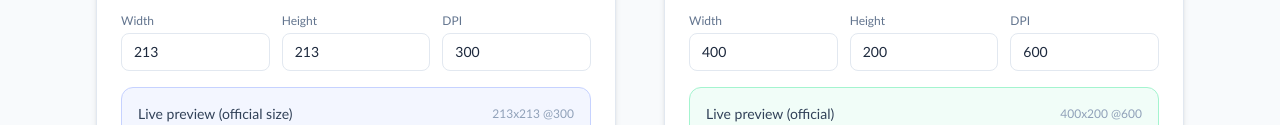
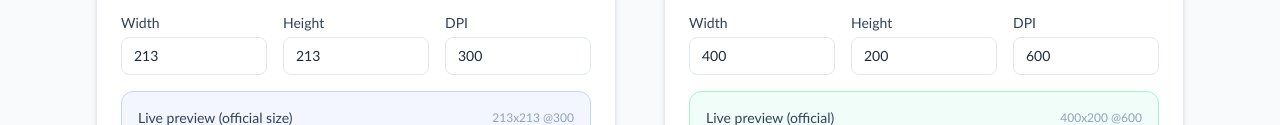
Before and after one commit to officialakshay7/pancardresizercc, a plain HTML site: page index.html in a window 1280 px wide. Shown: the part 425-550 px from the top of the page. Drawn offline with Linux system fonts and the light colour scheme.

Commit message:
Update index.html

```diff
--- a/index.html
+++ b/index.html
@@ -80,7 +80,7 @@
   <link rel="stylesheet" href="tailwind/output.css">
 
   <!-- Google tag manager prefetch -->
-   <!-- <link rel="dns-prefetch" href="https://www.googletagmanager.com"> -->
+  <!-- <link rel="dns-prefetch" href="https://www.googletagmanager.com"> -->
 </head>
 
 <body class="bg-slate-50 text-slate-800 antialiased">
@@ -144,7 +144,7 @@
                 photo</button>
               <span id="photoFileName" class="text-sm text-slate-500 ml-2">None chosen</span>
             </div>
-            <div class="grid grid-cols-3 gap-3 items-center">
+            <!-- <div class="grid grid-cols-3 gap-3 items-center">
               <div><label class="block text-xs text-slate-500 mb-1">Width</label><input type="number" id="photoWidth"
                   value="213"
                   class="w-full border border-slate-200 rounded-lg px-3 py-2 text-sm focus:ring-1 focus:ring-indigo-200" />
@@ -157,7 +157,27 @@
                   value="300"
                   class="w-full border border-slate-200 rounded-lg px-3 py-2 text-sm focus:ring-1 focus:ring-indigo-200" />
               </div>
+            </div> -->
+            <div class="grid grid-cols-3 gap-4">
+              <div>
+                <label for="photoWidth" class="block text-sm font-medium text-slate-700 mb-1">Width</label>
+                <input type="number" id="photoWidth" value="213"
+                  class="w-full border border-slate-200 rounded-lg px-3 py-2 text-sm focus:ring-1 focus:ring-blue-500 outline-none">
+              </div>
+
+              <div>
+                <label for="photoHeight" class="block text-sm font-medium text-slate-700 mb-1">Height</label>
+                <input type="number" id="photoHeight" value="213"
+                  class="w-full border border-slate-200 rounded-lg px-3 py-2 text-sm focus:ring-1 focus:ring-blue-500 outline-none">
+              </div>
+
+              <div>
+                <label for="photoDpi" class="block text-sm font-medium text-slate-700 mb-1">DPI</label>
+                <input type="number" id="photoDpi" value="300"
+                  class="w-full border border-slate-200 rounded-lg px-3 py-2 text-sm focus:ring-1 focus:ring-blue-500 outline-none">
+              </div>
             </div>
+
             <div class="bg-indigo-50/70 rounded-xl p-4 border border-indigo-200">
               <div class="flex justify-between items-center text-sm"><span class="font-medium text-slate-700">Live
                   preview <span class="font-normal">(official size)</span></span><span
@@ -195,7 +215,7 @@
                 signature</button>
               <span id="signatureFileName" class="text-sm text-slate-500 ml-2">None chosen</span>
             </div>
-            <div class="grid grid-cols-3 gap-3 items-center">
+            <!-- <div class="grid grid-cols-3 gap-3 items-center">
               <div><label class="block text-xs text-slate-500 mb-1">Width</label><input type="number"
                   id="signatureWidth" value="400" class="w-full border border-slate-200 rounded-lg px-3 py-2 text-sm" />
               </div>
@@ -204,7 +224,27 @@
                   class="w-full border border-slate-200 rounded-lg px-3 py-2 text-sm" /></div>
               <div><label class="block text-xs text-slate-500 mb-1">DPI</label><input type="number" id="signatureDpi"
                   value="600" class="w-full border border-slate-200 rounded-lg px-3 py-2 text-sm" /></div>
+            </div> -->
+            <div class="grid grid-cols-3 gap-4">
+              <div>
+                <label for="signaturewidth" class="block text-sm font-medium text-slate-700 mb-1">Width</label>
+                <input type="number" id="signaturewidth" value="400"
+                  class="w-full border border-slate-200 rounded-lg px-3 py-2 text-sm">
+              </div>
+
+              <div>
+                <label for="signatureHeight" class="block text-sm font-medium text-slate-700 mb-1">Height</label>
+                <input type="number" id="signatureHeight" value="200"
+                  class="w-full border border-slate-200 rounded-lg px-3 py-2 text-sm">
+              </div>
+
+              <div>
+                <label for="signatureDpi" class="block text-sm font-medium text-slate-700 mb-1">DPI</label>
+                <input type="number" id="signatureDpi" value="600"
+                  class="w-full border border-slate-200 rounded-lg px-3 py-2 text-sm">
+              </div>
             </div>
+
             <div class="bg-emerald-50/70 rounded-xl p-4 border border-emerald-200">
               <div class="flex justify-between items-center text-sm"><span class="font-medium text-slate-700">Live
                   preview <span class="font-normal">(official)</span></span><span class="text-xs text-slate-400">400x200
```
